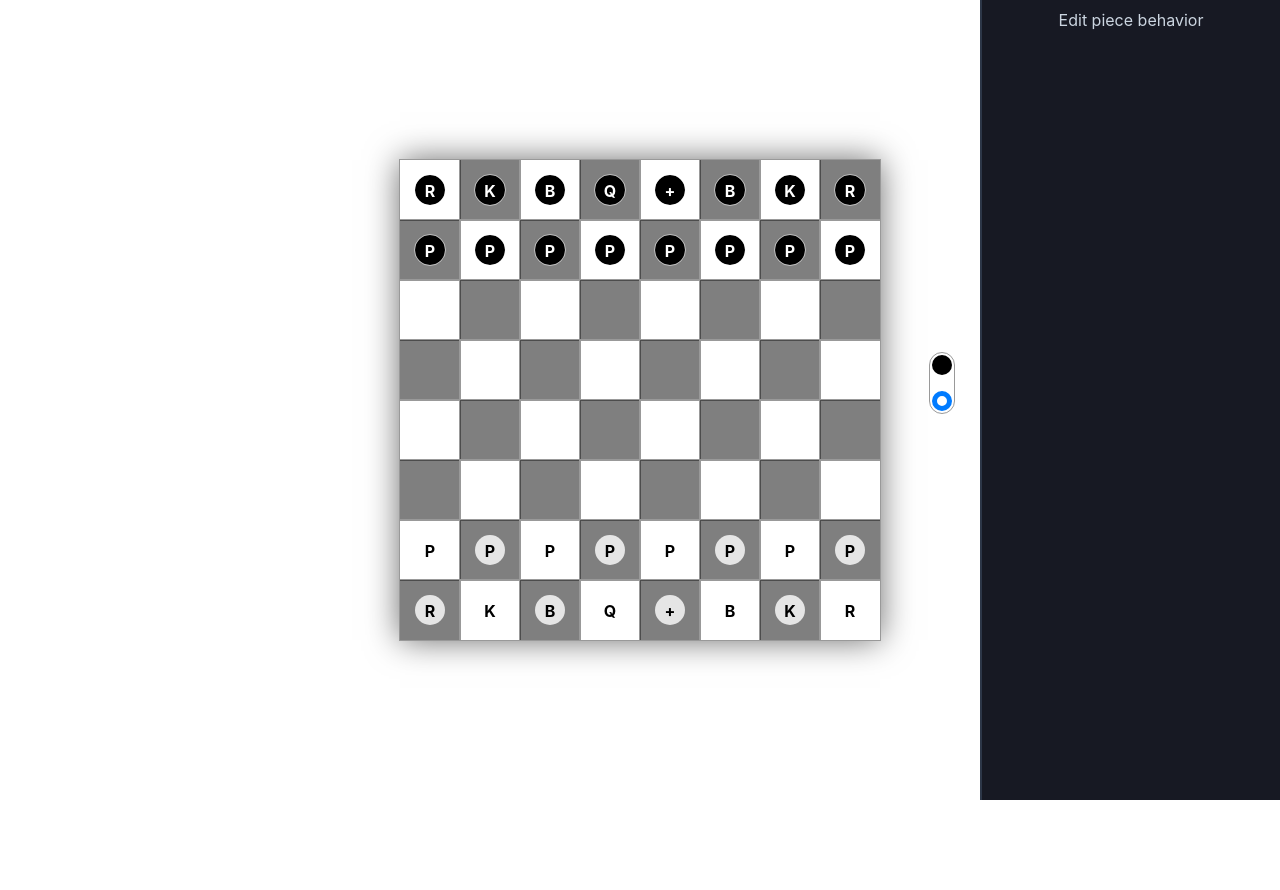
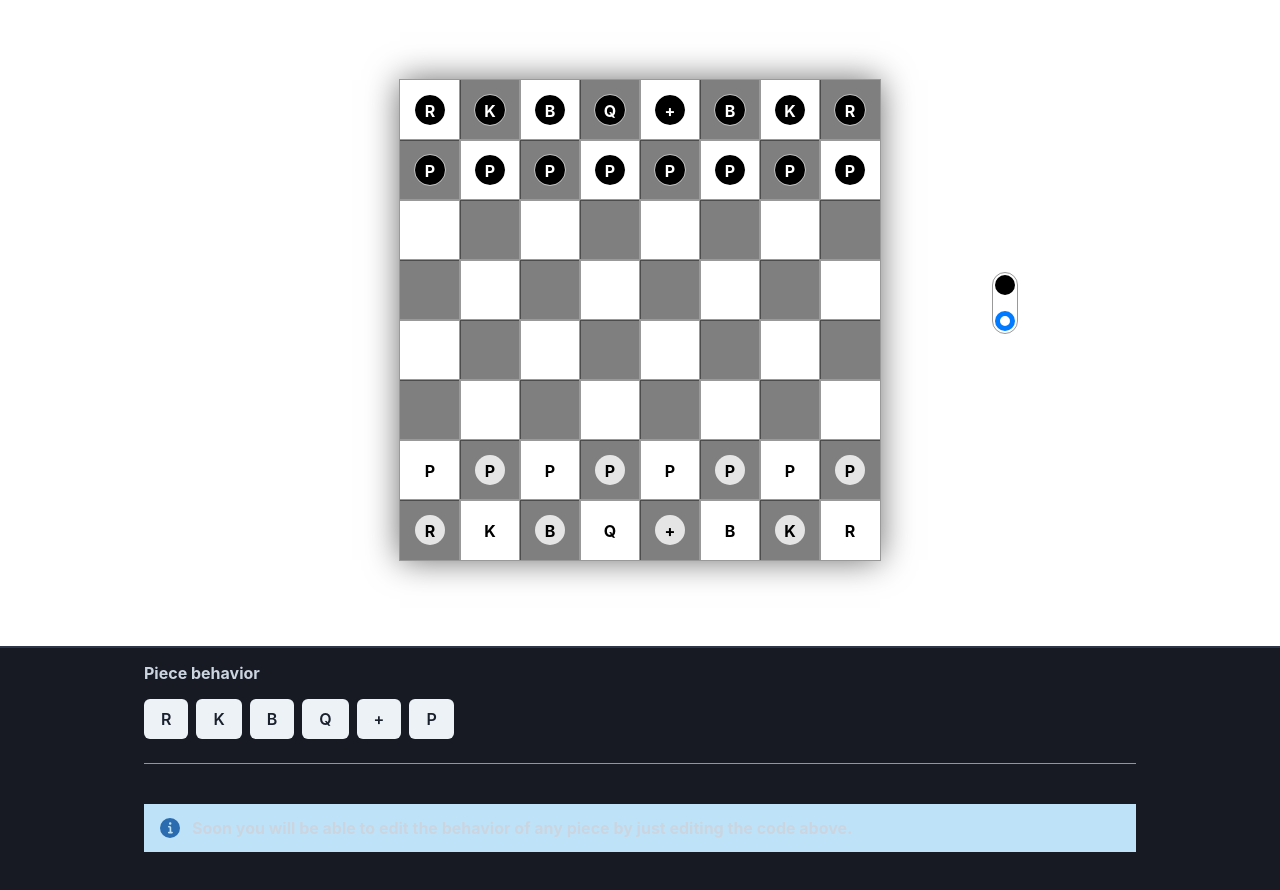
Before and after one commit to aurbano/randchess, a React (Vite) app: page / in a window 1280 px wide. Shown: the top 890 px of the page. Before the commit the page ends 800 px from the top, so only its background shows below. Built offline with nearby package versions, Linux system fonts and the light colour scheme.

Commit message:
display the code for each piece below the board

```diff
--- a/package.json
+++ b/package.json
@@ -17,13 +17,15 @@
     "classnames": "^2.3.2",
     "framer-motion": "^8.5.5",
     "react": "^18.2.0",
-    "react-dom": "^18.2.0"
+    "react-dom": "^18.2.0",
+    "react-syntax-highlighter": "^15.5.0"
   },
   "devDependencies": {
+    "@transferwise/eslint-config": "^8.0.1",
     "@types/react": "^18.0.26",
     "@types/react-dom": "^18.0.9",
+    "@types/react-syntax-highlighter": "^15.5.6",
     "@vitejs/plugin-react": "^3.0.0",
-    "@transferwise/eslint-config": "^8.0.1",
     "eslint": "^8.31.0",
     "eslint-plugin-unused-imports": "^2.0.0",
     "husky": "^8.0.3",
--- a/src/components/Board/index.scss
+++ b/src/components/Board/index.scss
@@ -1,15 +1,11 @@
 $turnIndicatorWidth: 25px;
 $turnIndicatorBorder: 5px;
 
-#root {
-  max-width: 1280px;
+.game-area {
   margin: 0 auto;
-  padding: 2rem;
   text-align: center;
-}
-
-.game-area {
   position: relative;
+  display: inline-block;
 
   .turn-indicator {
     position: absolute;
@@ -41,6 +37,7 @@ $turnIndicatorBorder: 5px;
   }
 
   .board {
+    margin: 0 auto;
     box-shadow: 0 0 2em rgba(0, 0, 0, 0.6);
   }
 }
--- a/src/components/Board/index.tsx
+++ b/src/components/Board/index.tsx
@@ -1,5 +1,5 @@
 /* eslint-disable fp/no-mutation */
-import { Box } from '@chakra-ui/react';
+import { Box, Container } from '@chakra-ui/react';
 import classNames from 'classnames';
 import { useEffect, useState } from 'react';
 
@@ -7,6 +7,7 @@ import { HEIGHT, CellData } from '../../constants';
 import { coord2idx } from '../../util/coord2idx';
 import { idx2coord } from '../../util/idx2coord';
 import { Cell } from '../Cell';
+import Editor from '../Editor';
 
 import { getStandardPieces } from './util/getStandardPieces';
 
@@ -125,13 +126,20 @@ const Board = () => {
   }, []);
 
   return (
-    <Box className="game-area">
+    <>
+      <Box textAlign="center" my={20}>
+        <Container className="game-area">
           <Box className="turn-indicator">
             <Box className={classNames('black', { current: turn === -1 })} />
             <Box className={classNames('white', { current: turn === 1 })} />
           </Box>
 
-      <Box className="board" w={8 * HEIGHT} lineHeight={0}>
+          <Box
+            className="board"
+            w={8 * HEIGHT}
+            lineHeight={0}
+            onMouseLeave={() => setHighlightedCells([])}
+          >
             {cells.map((cell, index) => (
               <Cell
                 // eslint-disable-next-line react/no-array-index-key
@@ -144,7 +152,11 @@ const Board = () => {
               />
             ))}
           </Box>
+        </Container>
       </Box>
+
+      <Editor board={cells} />
+    </>
   );
 };
 
--- a/src/components/Editor/index.tsx
+++ b/src/components/Editor/index.tsx
@@ -1,22 +1,97 @@
-import { Box } from '@chakra-ui/react';
+import {
+  Alert,
+  AlertIcon,
+  AlertTitle,
+  Box,
+  Button,
+  Code,
+  Container,
+  Divider,
+  Heading,
+} from '@chakra-ui/react';
+import { useEffect, useState } from 'react';
+import SyntaxHighlighter from 'react-syntax-highlighter';
+import { atomOneDark } from 'react-syntax-highlighter/dist/esm/styles/hljs';
 
-const Editor = () => {
+import { CellData, Piece } from '../../constants';
+
+type EditorProps = {
+  board: CellData[];
+};
+
+const Editor = ({ board }: EditorProps) => {
+  const [pieces, setPieces] = useState<Piece[]>([]);
+  const [selectedPiece, setSelectedPiece] = useState<Piece | null>(null);
+
+  useEffect(() => {
+    const newPieces: Piece[] = [];
+
+    board.forEach((cell) => {
+      const { piece } = cell;
+      if (piece && !newPieces.find((eachCell) => eachCell.label === piece.label)) {
+        newPieces.push(piece);
+      }
+    });
+
+    setPieces(newPieces);
+  }, [board]);
+
+  board.forEach((cell) => {
+    const { piece } = cell;
+    if (piece && !pieces.find((eachCell) => eachCell.label === piece.label)) {
+      pieces.push(piece);
+    }
+  });
+
   return (
     <Box
-      position="absolute"
-      top="0"
-      right="0"
-      w="300px"
-      h="100%"
+      w="100%"
       backgroundColor="gray.900"
-      zIndex={1}
-      borderLeft="solid 2px"
-      borderLeftColor="gray.700"
+      borderTop="solid 2px"
+      borderTopColor="gray.700"
       px={3}
-      py={2}
+      py={4}
       color="gray.300"
     >
-      Edit piece behavior
+      <Container maxW="container.lg">
+        <Heading size="sm" mb={4}>
+          Piece behavior
+        </Heading>
+
+        {pieces.map((piece) => (
+          <Button
+            key={piece.label}
+            colorScheme={piece.label === selectedPiece?.label ? 'blue' : undefined}
+            mb={2}
+            mr={2}
+            onClick={() => setSelectedPiece(piece)}
+          >
+            {piece.label}
+          </Button>
+        ))}
+
+        <Divider my={4} />
+
+        {selectedPiece && (
+          <Box textAlign="left">
+            <Code w="100%">
+              <SyntaxHighlighter language="javascript" style={atomOneDark}>
+                {selectedPiece.move.toString()}
+              </SyntaxHighlighter>
+            </Code>
+          </Box>
+        )}
+
+        <Box my={10}>
+          <Alert>
+            <AlertIcon />
+            <AlertTitle>
+              Soon you will be able to edit the behavior of any piece by just editing the code
+              above.
+            </AlertTitle>
+          </Alert>
+        </Box>
+      </Container>
     </Box>
   );
 };
--- a/src/index.css
+++ b/src/index.css
@@ -16,7 +16,11 @@
 }
 
 body {
-  height: 100vh;
+  min-height: 100vh;
+}
+
+#root {
+  width: 100%;
 }
 
 a {
--- a/src/main.tsx
+++ b/src/main.tsx
@@ -3,13 +3,11 @@ import React from 'react';
 import ReactDOM from 'react-dom/client';
 
 import Board from './components/Board';
-import Editor from './components/Editor';
 import './index.css';
 
 ReactDOM.createRoot(document.getElementById('root') as HTMLElement).render(
   <React.StrictMode>
     <ChakraProvider resetCSS>
-      <Editor />
       <Board />
     </ChakraProvider>
   </React.StrictMode>,
```
Also changed, not shown: 1 other file (tests, documents, lock files or other folders). Lines whose indentation alone changed are shown as unchanged.
